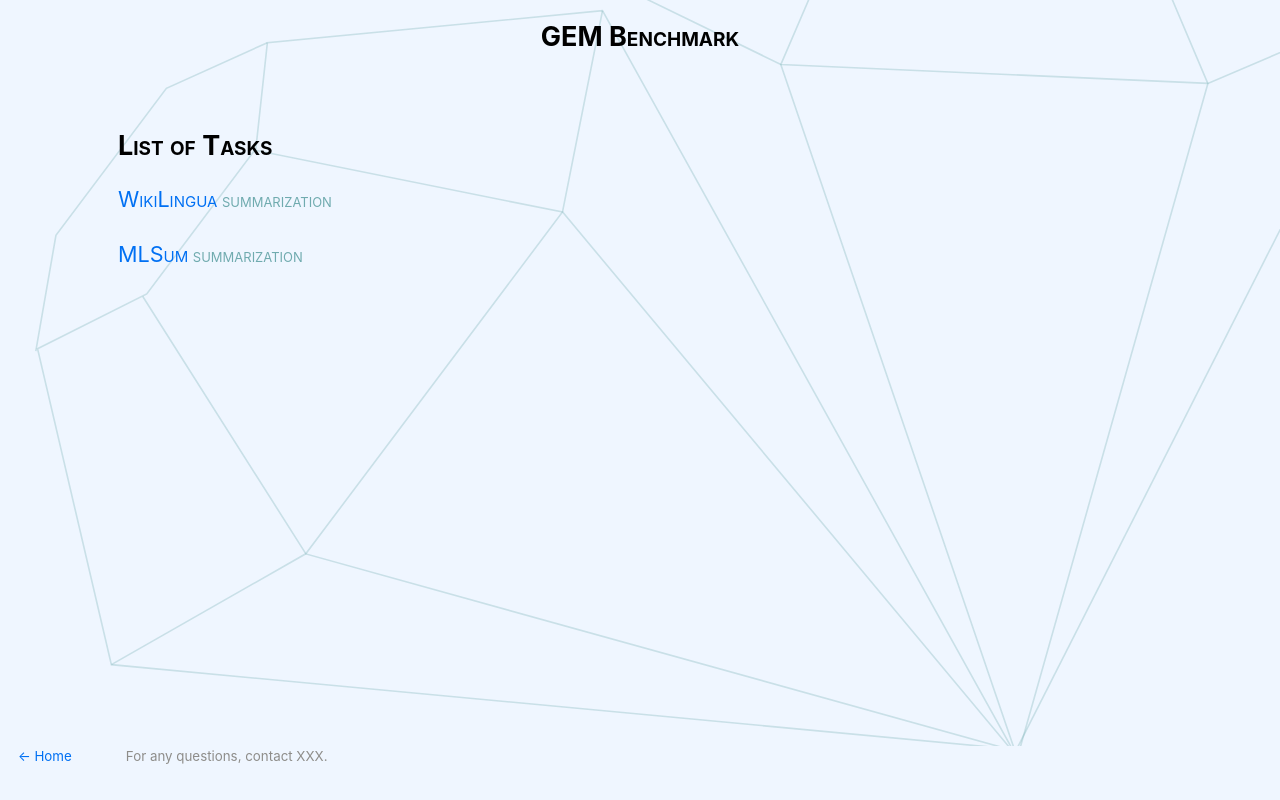
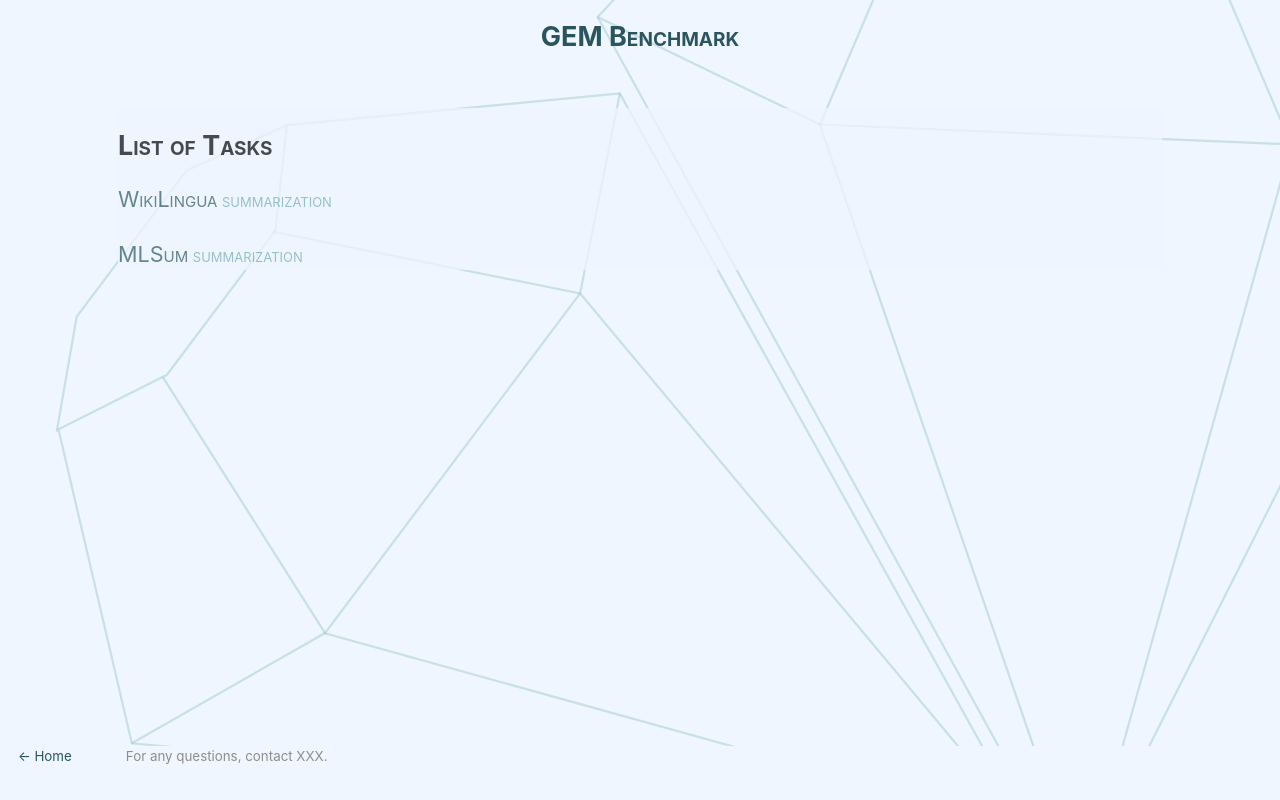
Before and after one commit to GEM-benchmark/GEM-benchmark.github.io, a Next.js app in the folder web/: page /tasks in a window 1280 px wide. Built offline with nearby package versions, Linux system fonts and the light colour scheme.

Commit message:
add opacity

```diff
--- a/web/components/layout.module.css
+++ b/web/components/layout.module.css
@@ -4,6 +4,7 @@
   margin: 3rem auto;
   margin-bottom: -3rem;
   min-height: calc(100vh - 108px);
+
 }
 
 .header {
--- a/web/styles/global.css
+++ b/web/styles/global.css
@@ -15,8 +15,8 @@ body {
 #__next {
   min-height: 100%;
   /* Add the GEM as background */
-  background: url(../public/gem2_lighter.svg) no-repeat top left;
-  background-size: 100%;
+  background: url(../public/gem3.svg) no-repeat top left;
+  background-size: auto 100%;
   background-attachment: fixed;
 }
 
@@ -25,7 +25,7 @@ body {
 }
 
 a {
-  color: #0070f3;
+  color: #2a555e;
   text-decoration: none;
 }
 
@@ -38,6 +38,11 @@ img {
   display: block;
 }
 
+main {
+  background-color: #eff6ff;
+  opacity: 70%;
+}
+
 code {
   background: #fafafa;
   border-radius: 5px;
--- a/web/styles/utils.module.css
+++ b/web/styles/utils.module.css
@@ -64,34 +64,15 @@
   color: #2a555e;
 }
 
-.eggshell .light {
+.light {
   color: #70abaf;
 }
 
-.eggshell .accent {
-  color: #700001;
+.accent {
+  color: #2a555e;
 }
 
-.eggshell .lightaccent {
+.lightaccent {
   font-weight: lighter;
   color: #c10001;
 }
-
-
-/* .eggshell {
-  background-color: #eae7dc;
-  color: black;
-}
-
-.eggshell .light {
-  color: #8e8d8a;
-}
-
-.eggshell .accent {
-  color: #e85a4f;
-}
-
-.eggshell .lightaccent {
-  font-weight: lighter;
-  color: #e98074;
-} */
```
Also changed, not shown: web/public/gem3.svg (added).
